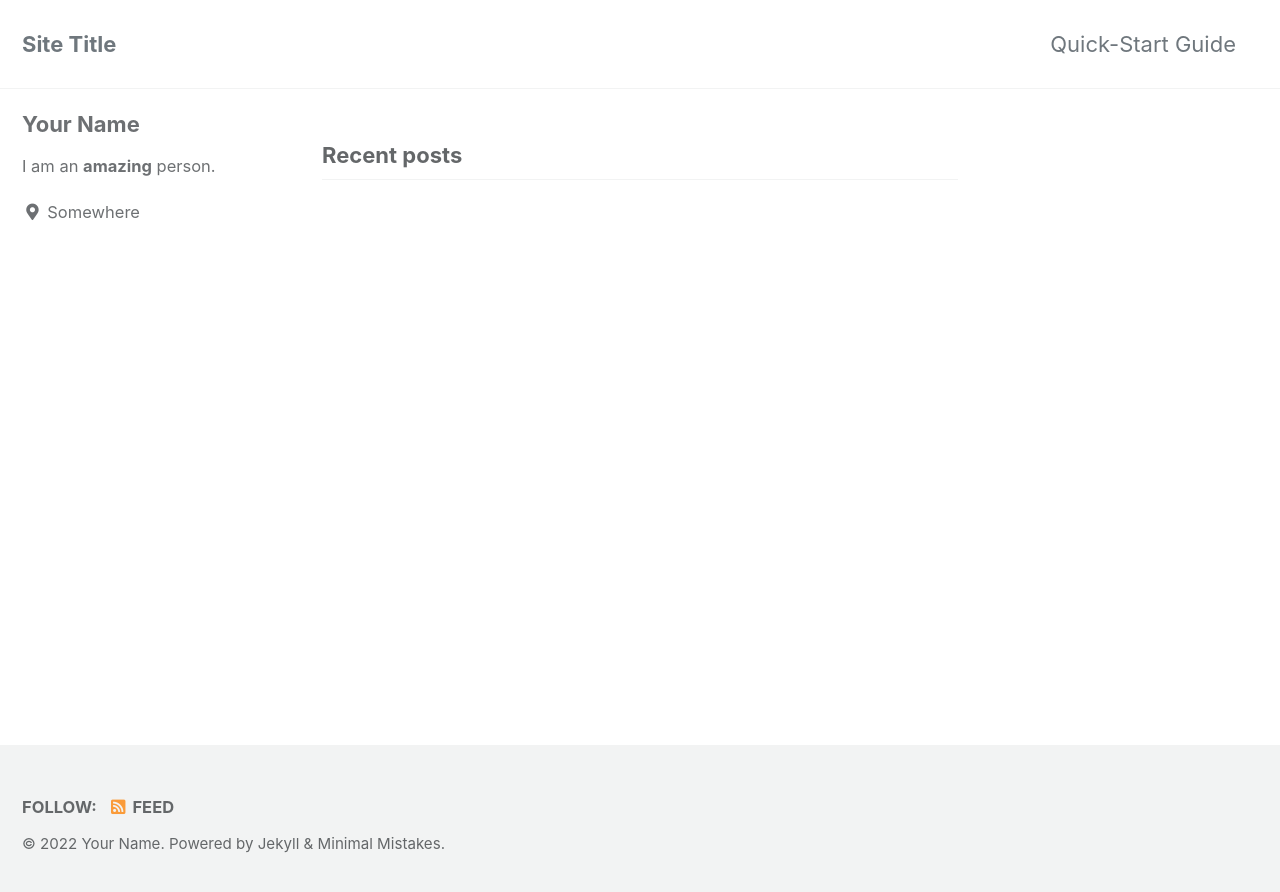
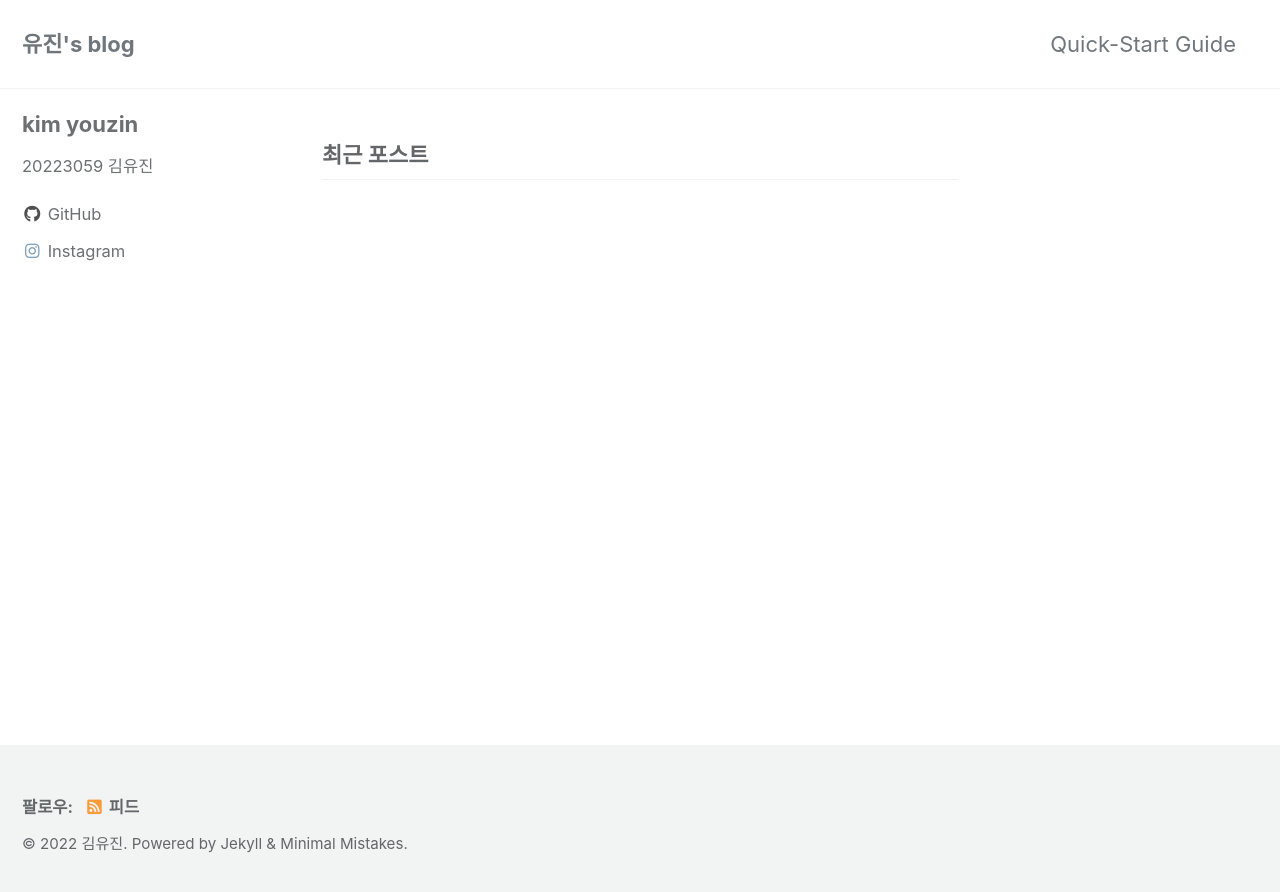
Before and after one commit to uzinnnnnnn/uzinnnnnnn.github.io, a Jekyll site: the page built from index.html, in a window 1280 px wide. Shown: the top 892 px of the page. Built offline with Jekyll 4.4.1, drawn with Linux system fonts in a browser that asks for light colours; cached includes are drawn as plain includes; the list of posts is cut into pages by our own code.

Commit message:
_config.yml 기본 정보 변경

```diff
--- a/_config.yml
+++ b/_config.yml
@@ -15,11 +15,11 @@
 minimal_mistakes_skin    : "default" # "air", "aqua", "contrast", "dark", "dirt", "neon", "mint", "plum", "sunrise"
 
 # Site Settings
-locale                   : "en-US"
-title                    : "Site Title"
+locale                   : "ko-KR"
+title                    : "유진's blog"
 title_separator          : "-"
 subtitle                 : # site tagline that appears below site title in masthead
-name                     : "Your Name"
+name                     : "김유진"
 description              : "An amazing website."
 url                      : # the base hostname & protocol for your site e.g. "https://mmistakes.github.io"
 baseurl                  : # the subpath of your site, e.g. "/blog"
@@ -104,10 +104,10 @@ analytics:
 
 # Site Author
 author:
-  name             : "Your Name"
+  name             : "kim youzin"
   avatar           : # path of avatar image, e.g. "/assets/images/bio-photo.jpg"
-  bio              : "I am an **amazing** person."
-  location         : "Somewhere"
+  bio              : "20223059 김유진"
+  #location         : "Somewhere"
   email            :
   links:
     - label: "Email"
@@ -124,10 +124,10 @@ author:
       # url: "https://facebook.com/"
     - label: "GitHub"
       icon: "fab fa-fw fa-github"
-      # url: "https://github.com/"
+      url: "https://github.com/uzinnnnnnn"
     - label: "Instagram"
       icon: "fab fa-fw fa-instagram"
-      # url: "https://instagram.com/"
+      url: "https://instagram.com/_yoojean"
 
 # Site Footer
 footer:
```
